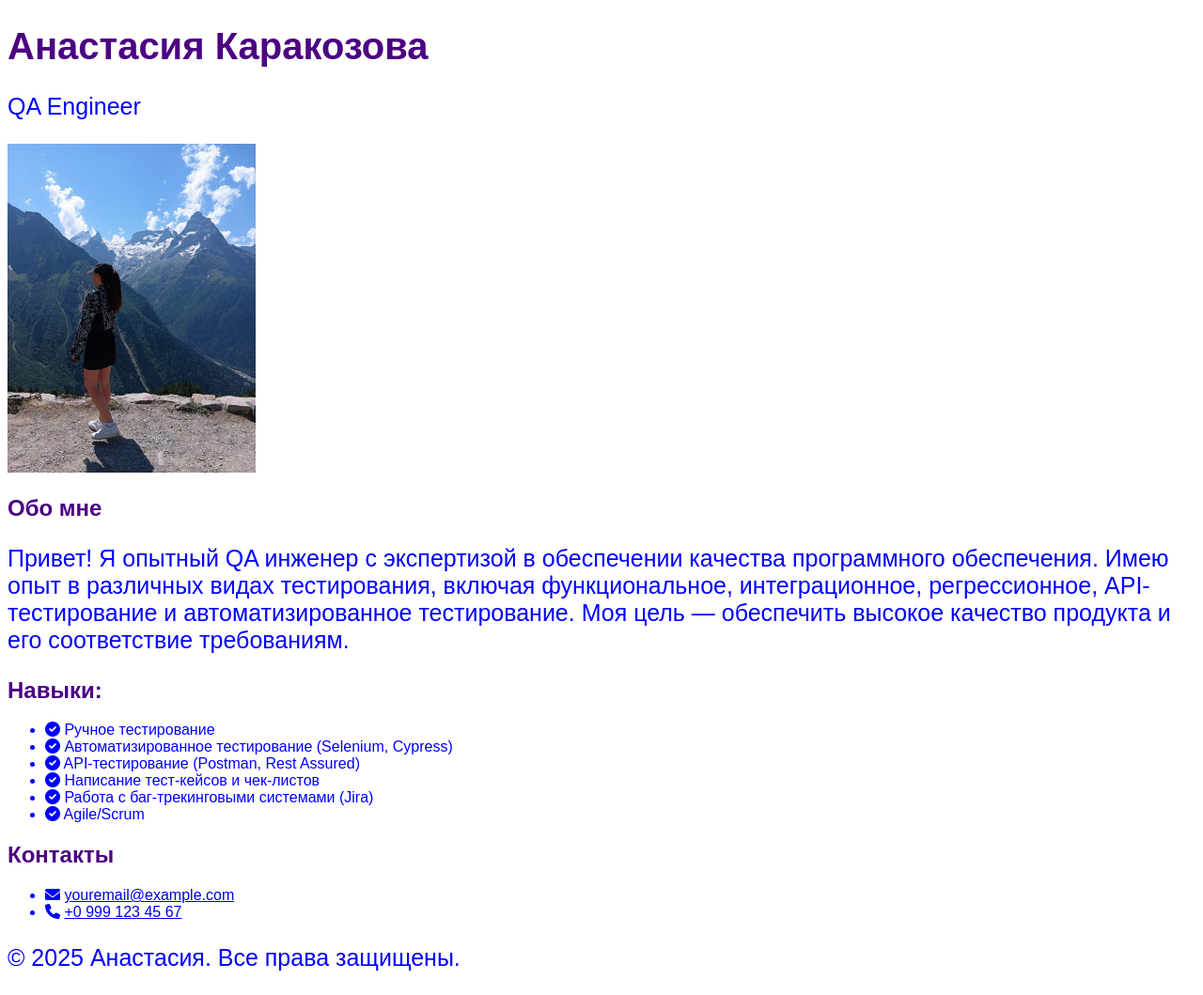
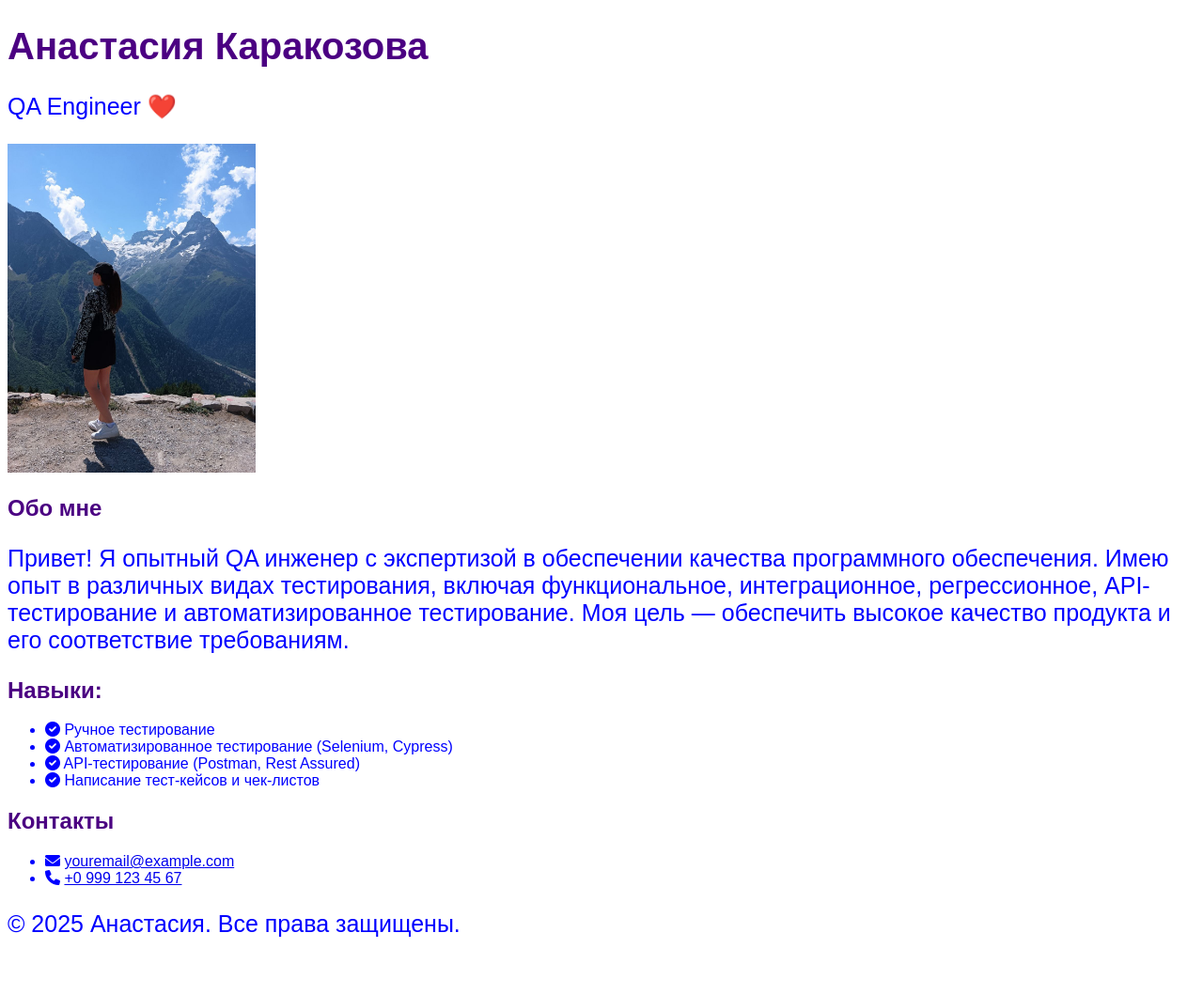
Before and after one commit to Anastasia994/Anastasia994, a plain HTML site: page index.html in a window 1280 px wide. Shown: the whole page at 94% size. After the commit the page ends 1023 px from the top, so only its background shows below. Drawn offline with Linux system fonts and the light colour scheme.

Commit message:
удалила одну строчку

```diff
--- a/index.html
+++ b/index.html
@@ -11,7 +11,7 @@
     <header>
         <div class="container">
             <h1>Анастасия Каракозова</h1>
-            <p>QA Engineer</p>
+            <p>QA Engineer ❤️ </p>
         </div>
     </header>
 
@@ -30,8 +30,8 @@
                         <li><i class="fas fa-check-circle"></i> Автоматизированное тестирование (Selenium, Cypress)</li>
                         <li><i class="fas fa-check-circle"></i> API-тестирование (Postman, Rest Assured)</li>
                         <li><i class="fas fa-check-circle"></i> Написание тест-кейсов и чек-листов</li>
-                        <li><i class="fas fa-check-circle"></i> Работа с баг-трекинговыми системами (Jira)</li>
-                        <li><i class="fas fa-check-circle"></i> Agile/Scrum</li>
+
+
                     </ul>
                 </div>
             </div>
```
